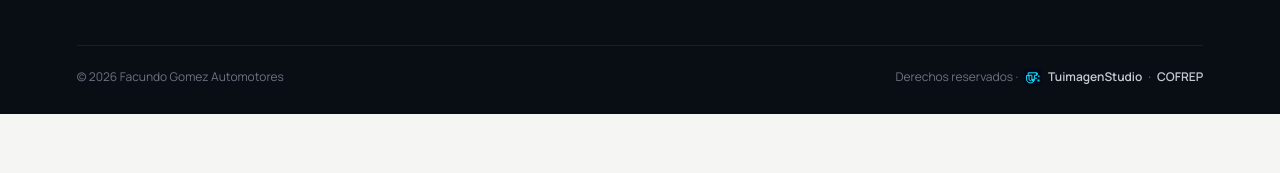
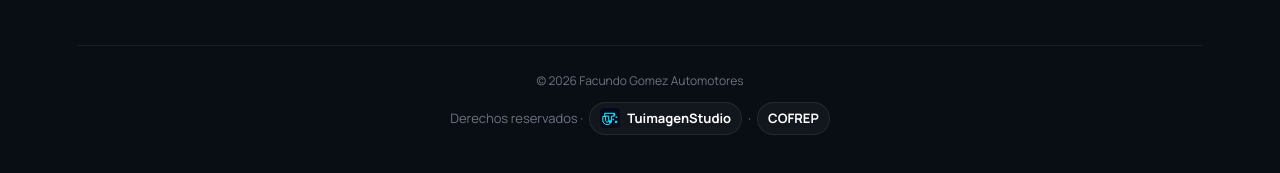
Before and after one commit to tuimagenstudios/automotoresfg, a plain HTML site: page index.html in a window 1280 px wide. Shown: the part 4311-4484 px from the top of the page. Before the commit the page ends 4425 px from the top, so only its background shows below. Drawn offline with Linux system fonts and the light colour scheme; no server answers.

Commit message:
Pie: crédito centrado y destacado, sin que lo tape el botón de WhatsApp
Co-Authored-By: Claude Opus 5.5 <noreply@anthropic.com>

```diff
--- a/index.html
+++ b/index.html
@@ -1,4 +1,4 @@
-<!doctype html><html lang="es-AR"><head><meta charset="UTF-8"><meta name="viewport" content="width=device-width,initial-scale=1"><meta name="robots" content="noindex"><meta name="fg-planilla" content="1vOewNXxdsiUpET-KU3lEejm-Ojbz1-_iq1-NOZ3jqr8"><title>FG Automotores · Tu próxima oportunidad</title><meta name="description" content="Venta, compra, permutas y consignación de vehículos en Azul, Buenos Aires. Lavalle 539."><meta property="og:type" content="website"><meta property="og:url" content="https://automotoresfg.com/"><meta property="og:title" content="FG Automotores · Tu próxima oportunidad está acá"><meta property="og:description" content="Venta · Compra · Consignación · Gestoría del automotor. Lavalle 539, Azul."><meta property="og:image" content="https://automotoresfg.com/assets/logo.png"><meta name="twitter:card" content="summary"><link rel="icon" href="assets/logo.png"><link rel="preload" href="assets/fuentes/manrope.woff2" as="font" type="font/woff2" crossorigin><link rel="stylesheet" href="vendor/animate.min.css"><link rel="stylesheet" href="vendor/aos.css"><link rel="stylesheet" href="style.css?v=20261126k"><script>document.documentElement.classList.add('js')</script></head><body>
+<!doctype html><html lang="es-AR"><head><meta charset="UTF-8"><meta name="viewport" content="width=device-width,initial-scale=1"><meta name="robots" content="noindex"><meta name="fg-planilla" content="1vOewNXxdsiUpET-KU3lEejm-Ojbz1-_iq1-NOZ3jqr8"><title>FG Automotores · Tu próxima oportunidad</title><meta name="description" content="Venta, compra, permutas y consignación de vehículos en Azul, Buenos Aires. Lavalle 539."><meta property="og:type" content="website"><meta property="og:url" content="https://automotoresfg.com/"><meta property="og:title" content="FG Automotores · Tu próxima oportunidad está acá"><meta property="og:description" content="Venta · Compra · Consignación · Gestoría del automotor. Lavalle 539, Azul."><meta property="og:image" content="https://automotoresfg.com/assets/logo.png"><meta name="twitter:card" content="summary"><link rel="icon" href="assets/logo.png"><link rel="preload" href="assets/fuentes/manrope.woff2" as="font" type="font/woff2" crossorigin><link rel="stylesheet" href="vendor/animate.min.css"><link rel="stylesheet" href="vendor/aos.css"><link rel="stylesheet" href="style.css?v=20261126l"><script>document.documentElement.classList.add('js')</script></head><body>
 <div class="progress" aria-hidden="true"></div>
 <header><a class="brand" href="#inicio"><img src="assets/logo.png" alt="Escudo FG"><span>FACUNDO GOMEZ<small>A U T O M O T O R E S</small></span></a><nav aria-label="Principal"><a href="#vehiculos">Vehículos</a><a href="#servicios">Servicios</a><a href="#conocenos">Conocenos</a><a href="#gestoria">Gestoría</a><a class="ig-btn" data-ig href="https://www.instagram.com/automotoresfg/" target="_blank" rel="noopener" aria-label="Instagram de FG Automotores" title="Instagram"><svg width="18" height="18" viewBox="0 0 24 24" aria-hidden="true"><rect x="3" y="3" width="18" height="18" rx="5" fill="none" stroke="currentColor" stroke-width="2"/><circle cx="12" cy="12" r="4.2" fill="none" stroke="currentColor" stroke-width="2"/><circle cx="17.4" cy="6.6" r="1.3" fill="currentColor"/></svg></a></nav><a class="button small" data-wa href="https://wa.me/542281579090" target="_blank" rel="noopener">Hablemos <span>↗</span></a></header>
 <main id="home"><section class="hero" id="inicio"><video id="heroVideo" autoplay muted loop playsinline poster="assets/portada-poster.jpg"><source src="assets/portada-cliente-web.mp4" type="video/mp4"></video><div class="hero-shade"></div><div class="hero-copy"><p class="eyebrow"><i></i> <span data-campo="portada etiqueta">VENTA · COMPRA · CONSIGNACIÓN</span></p><h1><span data-campo="portada renglon 1">Tu próxima</span><br><span data-campo="portada renglon 2">oportunidad</span><br><em data-campo="portada renglon 3">está acá.</em></h1><p data-campo="portada bajada">Encontrá tu próximo vehículo en Azul.</p><div class="actions"><a class="button" href="#vehiculos">Explorar vehículos <span>↗</span></a><a class="text-link" data-wa href="https://wa.me/542281579090" target="_blank" rel="noopener">Consultanos por WhatsApp ↗</a></div></div><div class="hero-bottom"><button id="videoToggle" class="outline" aria-label="Pausar video" title="Pausar video">Ⅱ</button></div></section>
--- a/style.css
+++ b/style.css
@@ -279,11 +279,12 @@ footer.pie::before{content:'';position:absolute;left:0;right:0;top:0;height:2px;
 .pie nav.pie-col a::after{display:none}
 .pie-col a,.pie-col p{display:block;margin:0 0 10px;color:#9ca4ae;transition:color .3s,transform .4s var(--ease-out)}
 .pie-col a:hover{color:#fff;transform:translateX(4px)}
-.pie-base{max-width:1240px;margin:auto;display:flex;justify-content:space-between;align-items:center;flex-wrap:wrap;gap:12px;padding:20px 0 26px;border-top:1px solid #ffffff12;font-size:12px;color:#6c7480}
+.pie-base{max-width:1240px;margin:auto;display:flex;flex-direction:column;justify-content:center;align-items:center;gap:10px;padding:24px 0 110px;border-top:1px solid #ffffff12;font-size:12px;color:#6c7480;text-align:center}
 .pie-credito{display:inline-flex;align-items:center;gap:6px;flex-wrap:wrap}
-.pie-credito a{display:inline-flex;align-items:center;gap:6px;color:#c4cad2;font-weight:600;transition:color .3s}
-.pie-credito a:hover{color:#fff}.pie-credito img{width:18px;height:18px;border-radius:4px}
-@media(max-width:760px){.pie-top{grid-template-columns:1fr 1fr;gap:34px}.pie-marca{grid-column:1/-1}.pie-base{justify-content:center;text-align:center;padding-bottom:96px}}
+.pie-credito{font-size:13px}.pie-credito a{display:inline-flex;align-items:center;gap:7px;color:#fff;font-weight:700;padding:4px 10px;border-radius:999px;background:#ffffff0a;border:1px solid #ffffff14;transition:color .3s,background .3s,border-color .3s}
+.pie-credito a:hover{background:#ffffff14;border-color:#00e0ff66}
+.pie-credito a:hover{color:#fff}.pie-credito img{width:20px;height:20px;border-radius:4px}
+@media(max-width:760px){.pie-top{grid-template-columns:1fr 1fr;gap:34px}.pie-marca{grid-column:1/-1}}
 
 /* ---------- WhatsApp flotante: pastilla oscura con la marca ---------- */
 .whatsapp{position:fixed;bottom:24px;right:24px;z-index:30;display:flex;align-items:center;gap:12px;padding:7px 20px 7px 7px;border-radius:60px;color:#fff;
```
